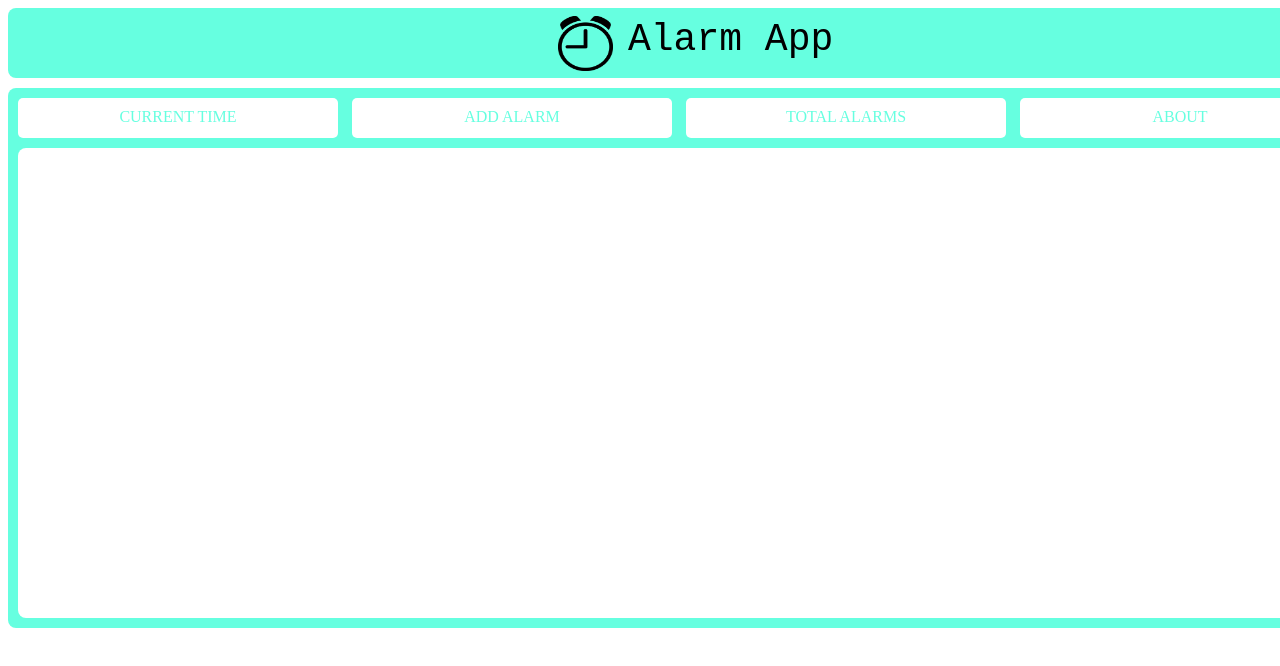
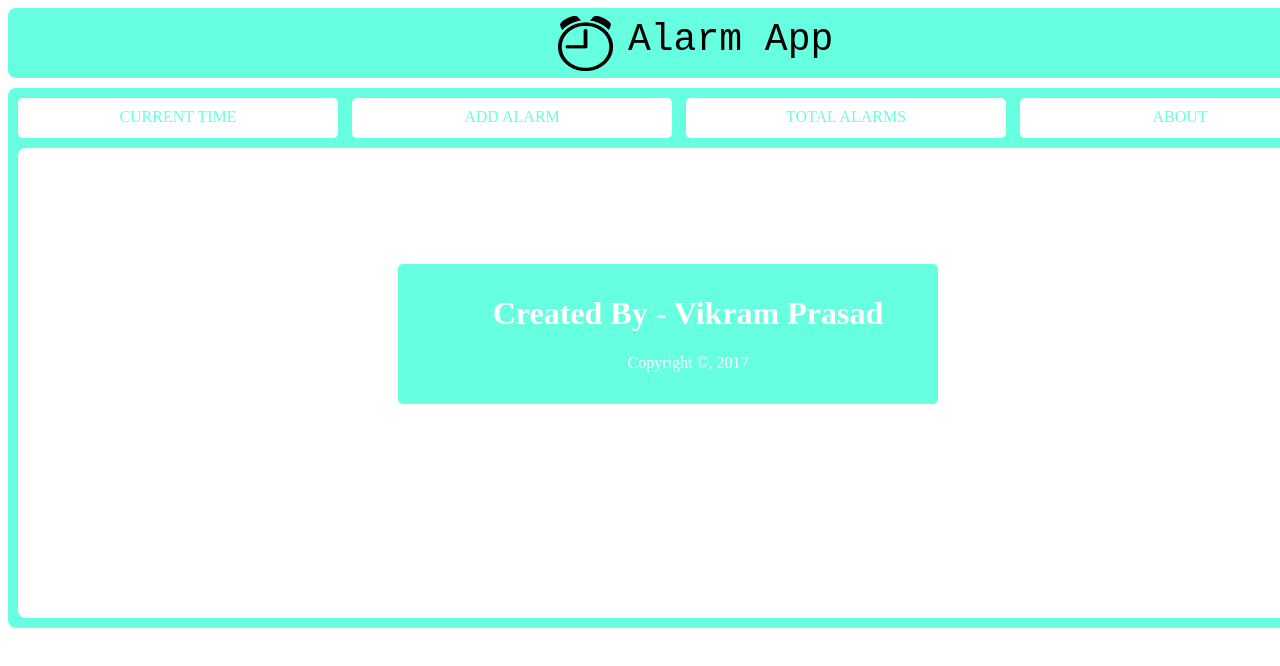
Before and after one commit to nobodyislame/alarmApp, a website: page client/index.html at #!/about in a window 1280 px wide. Both pictures are taken after a click on the element "ABOUT". Shown: the top 666 px of the page. Drawn offline with Linux system fonts and the light colour scheme.

Commit message:
HTML for about page and fix for total alarms javascript

```diff
--- a/client/css/style.css
+++ b/client/css/style.css
@@ -61,6 +61,7 @@
 	background-color:white;
 	border-radius: 8px;
 	position: absolute;
+	overflow: scroll;
 }
 
 .clock {
@@ -81,7 +82,7 @@
 }
 
 .time-input {
-	width: 100px;
+	width: 90px;
 	height: 50px;
 	margin-top: 10px;
 	margin-left: 10px;
@@ -96,7 +97,7 @@
 }
 
 .time-subject {
-	width: 700px;
+	width: 690px;
 	height: 50px;
 	margin-top: 10px;
 	margin-left: 10px;
@@ -111,7 +112,7 @@
 }
 
 #add-button {
-	width: 235px;
+	width: 250px;
 	height: 40px;
 	margin-top: 2px;
 	margin-left: 10px;
@@ -201,3 +202,16 @@ td {
 	color: #66ffe0;
 	text-align: center;
 }
+
+#about {
+	background-color: #66ffe0;
+	color: white;
+	text-align: center;
+	position: relative;
+	top:100px;
+	left: 380px;
+	width: 500px;
+	height: 130px;
+	border-radius: 5px;
+	padding-top:10px;
+}
--- a/client/js/controllers.js
+++ b/client/js/controllers.js
@@ -188,12 +188,14 @@ angular.module('alarm.controllers',[])
 								}
 							}
 							if(!found){
+								console.log("called");
 								$scope.records.push({
 									date : response[i].time.getDate()+'/'+response[i].time.getMonth()+1+'/'+response[i].time.getFullYear(),
 									count : 1
 								});
-								found = false;
 							}
+							found = false;
+
 						}
 					}
 					console.log($scope.records);
--- a/client/templates/about.html
+++ b/client/templates/about.html
@@ -0,0 +1,4 @@
+<dir id="about">
+	<h1>Created By - Vikram Prasad</h1>
+	<p>Copyright &copy, 2017</p>
+</dir>
```
